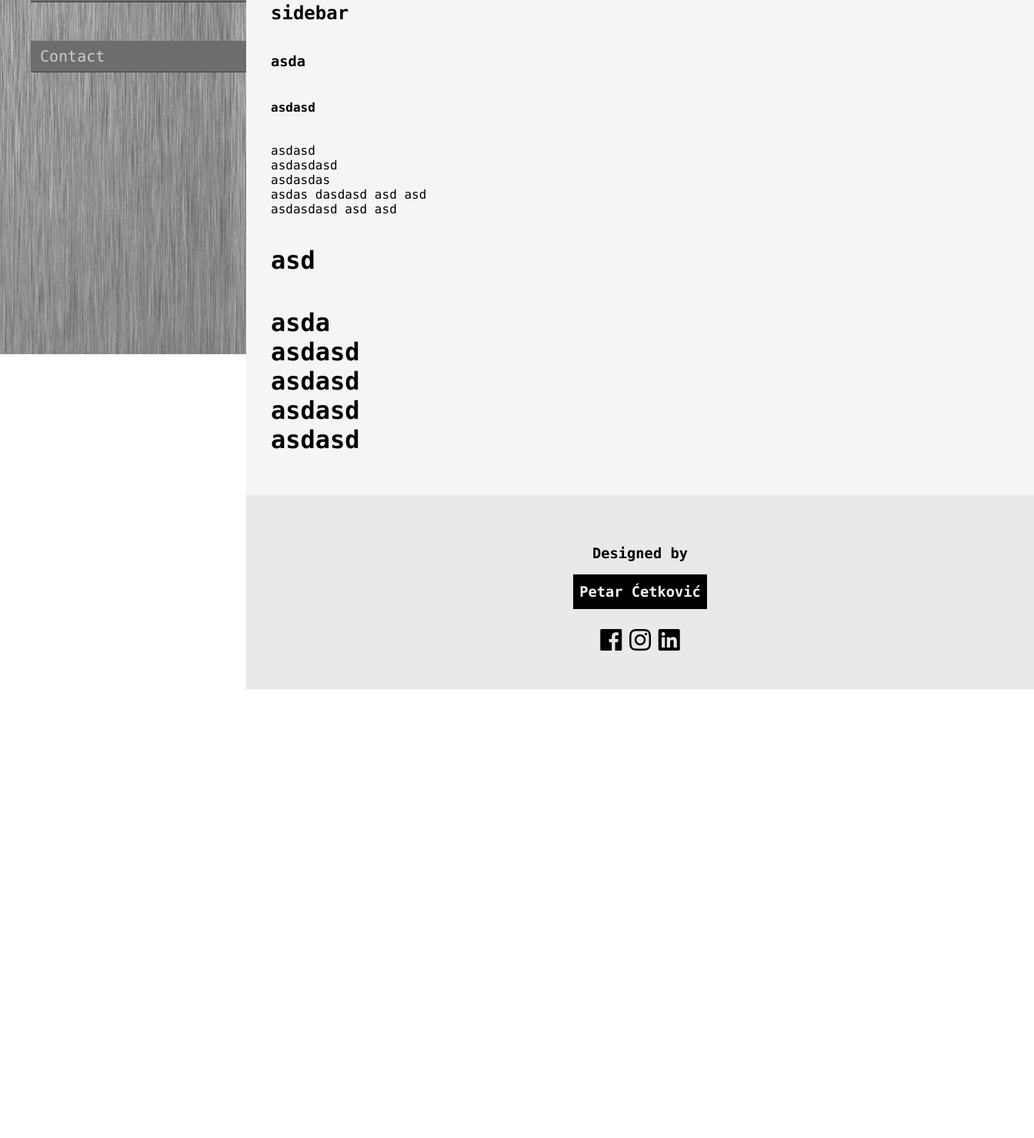
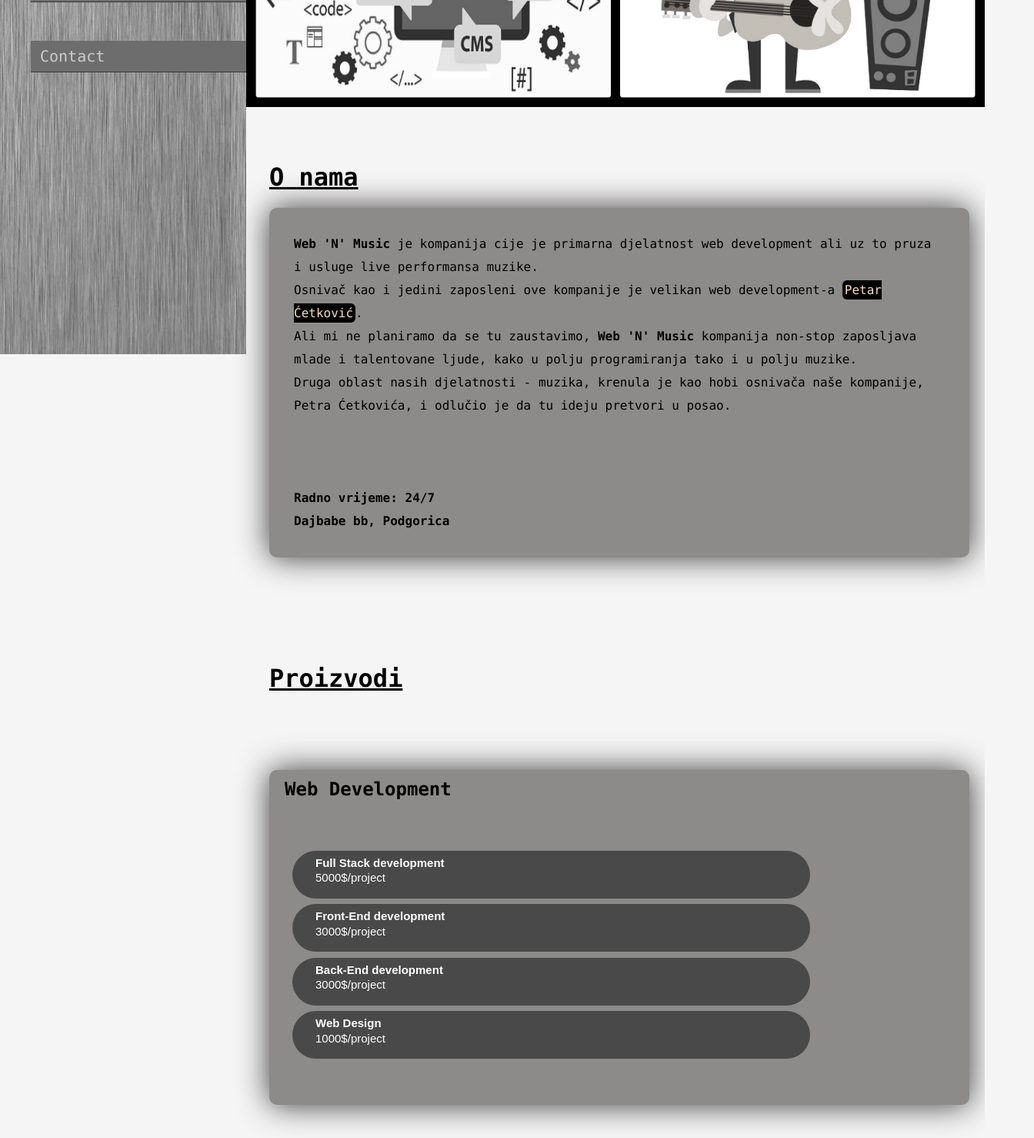
Before and after one commit to PetarCetkovic/Homework_2, a plain HTML site: page zadatak 2/index.html in a window 1280 px wide. Shown: the part 549-2027 px from the top of the page at 77% size, 1344 px wide, since content can reach past the window. Before the commit the page ends 1444 px from the top, so only its background shows below. Drawn offline with Linux system fonts and the light colour scheme.

Commit message:
v1.5 full

```diff
--- a/zadatak 2/index.html
+++ b/zadatak 2/index.html
@@ -13,10 +13,10 @@
     <div class="container0">
         <header>
                 <div>
-                        <h1 >Petar Ćetković</h1>
+                        <h1 >Web 'N' Music</h1>
                 </div>
                     <div>
-                        <h3>Programmer and musician</h3>
+                        <h3>Web development and music performances</h3>
                     </div>
         </header>
 
@@ -26,7 +26,7 @@
         <div class="cssmenu navbar">
             <ul class="navi">
                 <li class='active'><a href='#'><span>Home</span></a></li>
-                <li><a href='#'><span>Products</span></a></li>
+                <li><a href='#ab'><span>About</span></a></li>
                 <li><a href='#'><span>Company</span></a></li>
                 <li class='last'><a href='#'><span>Contact</span></a></li>
         </ul>
@@ -34,17 +34,43 @@
 
     </div>
     <div id="content" class="container2">
-        <p>CV CV CV</p>
-        <h1>DJE SI PRIKA</h1>
-        <h2>sidebar</h2>
-        <h3>asda</h3>
-        <h4>asdasd</h4>
-        <p>asdasd <br>asdasdasd <br> asdasdas  <br> asdas dasdasd asd asd <br> asdasdasd asd asd <br></p>
-        <h1>asd</h1>
-        <h1>asda <br> asdasd <br> asdasd <br> asdasd <br> asdasd</h1>
+        <div class="slika">
+            <img class="naslovna" src="naslov.jpg" alt="Nije se dobro ucitalo">
+        </div>
+        <div  class="naslov1 unutra ">
+            <h1 id="ab">O nama</h1>
+            <p>
+                <strong>Web 'N' Music
+                </strong> je kompanija cije je primarna djelatnost web development ali uz to pruza i usluge live performansa muzike. <br>
+                Osnivač kao i jedini zaposleni ove kompanije je velikan web development-a <span>Petar Ćetković</span>. <br> Ali mi ne planiramo da se tu zaustavimo, <strong>Web 'N' Music</strong>
+                kompanija non-stop zaposljava mlade i talentovane ljude, kako u polju programiranja tako i u polju muzike. <br>
+                Druga oblast nasih djelatnosti - muzika, krenula je kao hobi osnivača naše kompanije, Petra Ćetkovića, i odlučio je da tu ideju pretvori u posao. <br>
+           <br><br><br> <b>Radno vrijeme: 24/7 </b> <br> <b>Dajbabe bb, Podgorica</b>
+            </p>
+        </div>
+        <div class="unutra produkti">
+                <h1>Proizvodi</h1> <br>
+                <div id="sajtovi" class="sajtovi">
+
+                        <div class="list-type1">
+                                <h2>  Web Development</h1> <br>
+                                <ol>
+                                <li><a href="http://miskohilton.surge.sh" target="_blank"><b>Full Stack development</b><br> <span style="float:left;position:relative">5000$/project</span></a></li>
+                                <li><a href="http://miskohilton.surge.sh" target="_blank"><b>Front-End development</b><br> <span style="float: left;">3000$/project</span></a></li>
+                                <li><a href="http://miskohilton.surge.sh" target="_blank"><b>Back-End development</b><br> <span style="float: left;">3000$/project</span></a></li>
+                                <li><a href="http://miskohilton.surge.sh" target="_blank"><b>Web Design</b><br> <span style="float: left;">1000$/project</span></a></li>
+
+                                </ol>
+                            </div>
+
+                </div>
 
 
+        </div>
+
     </div>
+
+
     <footer class="futer">
             <h3>Designed by <br> <a href="https://miskohilton.surge.sh" target="_blank">Petar Ćetković</a></h3>
             <div class="linkovi">
--- a/zadatak 2/style2.css
+++ b/zadatak 2/style2.css
@@ -1,5 +1,6 @@
 body{
         margin: 0;
+        background-color: whitesmoke;
         font-family: "Lucida Console", Monaco, monospace;
     }
     .container0{
@@ -29,14 +30,41 @@ body{
         display: flex;
         flex-direction: column;
         flex-wrap: wrap;
-        flex-basis: 0%;
         background-color: whitesmoke;
-        margin-top: -641px;
-        padding:32px 32px;
+        margin-top: -655px;
         margin-left: 25%;
         width: 75%;
     }
-
+    .naslovna{
+        width: 100%;
+        height: 100%;
+    }
+    .container2 h1{
+        text-decoration: underline;
+    }
+    .unutra{padding-left: 30px;
+        padding-top: 50px;
+        padding-bottom: 50px;
+    padding-right: 20px;}
+    .naslov1 p{
+        border-radius: 10px;
+        padding: 32px 32px;
+        line-height: 30px;
+        box-shadow: rgb(58, 55, 55) 0px 0px 40px;
+        background-color: #8d8a8a;
+    }
+    .naslov1 p span{
+        background-color: black;
+        color: wheat;
+        border-radius: 6px;
+        padding: 3px;
+    }
+    #sajtovi{
+        padding-left: 0;
+        padding-right: 0;
+        padding-top: 40px;
+        padding-bottom: 40px;
+    }
     .navbar {
     height: inherit;
     position: inherit;
@@ -79,7 +107,6 @@ body{
         margin-left: 25%;
         width: 75%;
         line-height: 50px;
-        padding: 32px 32px;
         background-color: rgb(233, 233, 233)
     }
     h3 a{
@@ -101,6 +128,70 @@ body{
     }
     .linkovi a:hover{
         opacity: 0.7;
+    }
+    .list-type1{
+        width: 100%;
+        border-radius: 10px;
+        line-height: 30px;
+        box-shadow: rgb(58, 55, 55) 0px 0px 40px;
+        background-color: #8d8a8a;
+    }
+    .list-type1 h2{padding-left: 20px;padding-top: 10px;}
+
+    .list-type1 ol{
+        width: inherit;
+        counter-reset: li;
+        list-style: none;
+        font-size: 15px;
+        font-family: 'Raleway', sans-serif;
+        padding: 0;
+        margin-bottom: 4em;
+    }
+    .list-type1 ol ol{
+        margin: 0 0 0 2em;
+    }
+
+    .list-type1 a{
+        position: relative;
+        display: block;
+        padding: .4em .4em .4em 2em;
+        *padding: .4em;
+        margin: .5em 0;
+        background: rgb(72, 73, 72);
+        line-height: 1.3em;
+        color: rgb(253, 253, 253);
+        left: 30px;
+        width: 70%;
+        height: 50px;
+        text-decoration: none;
+        -moz-border-radius: .3em;
+        -webkit-border-radius: .3em;
+        border-radius: 10em;
+        transition: all .2s ease-in-out;
+    }
+
+    .list-type1 a:hover{
+        background: #d6d4d4;
+        text-decoration:none;
+        transform: scale(1.1);
+    }
+
+    .list-type1 a:before{
+        position: absolute;
+        left: -1.3em;
+        top: 50%;
+        margin-top: -1.3em;
+        background:#93C775;
+        height: 2em;
+        width: 2em;
+        line-height: 2em;
+        border: .3em solid #fff;
+        text-align: center;
+        font-weight: bold;
+        -moz-border-radius: 2em;
+        -webkit-border-radius: 2em;
+        border-radius: 2em;
+        color:#FFF;
     }
 
 
@@ -125,14 +216,22 @@ body{
         .navi{
             margin: 0;
             padding: 0;
+            text-align: center;
             width: 100%;
         }
         .container2{
             margin-left: 0;
             width: 100%;
+            margin-top: 0;
+
+        }
+        .futer{
+            width: 100%;
+            margin: 0;
         }
         .navi li {
             float: left;
+            text-align: center;
             width: 24%;
             border-right:1px solid #bbb;
             border-radius: 3%;
@@ -144,6 +243,7 @@ body{
 
         .navi li a {
             width: 100%;
+            text-align: center;
             display: block;
             border-radius: 3%;
             color: white;
```
Also changed, not shown: zadatak 2/naslov.jpg (added), zadatak 2/sl1.jpg (added), zadatak 2/sl2.jpg (added).
